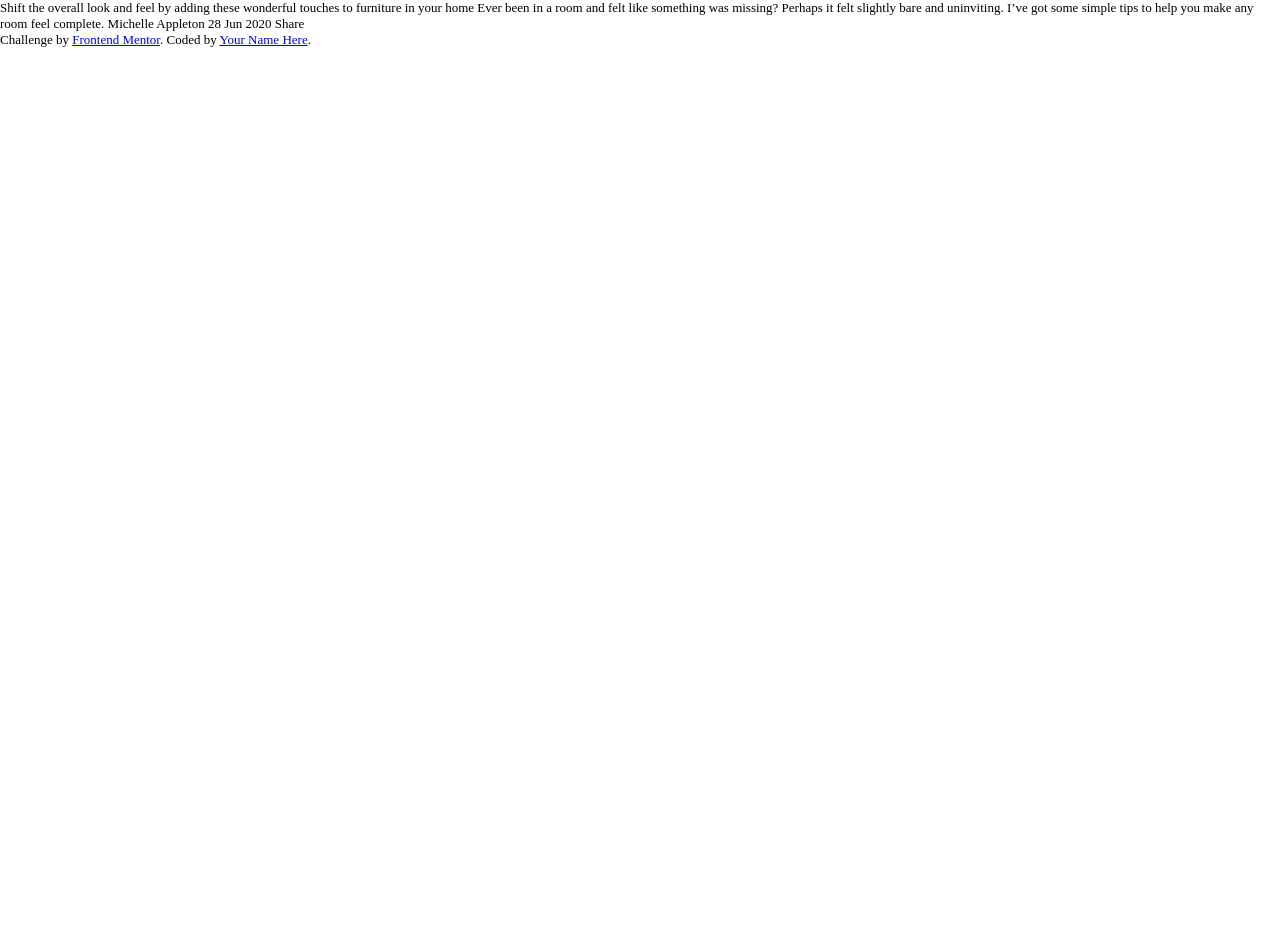
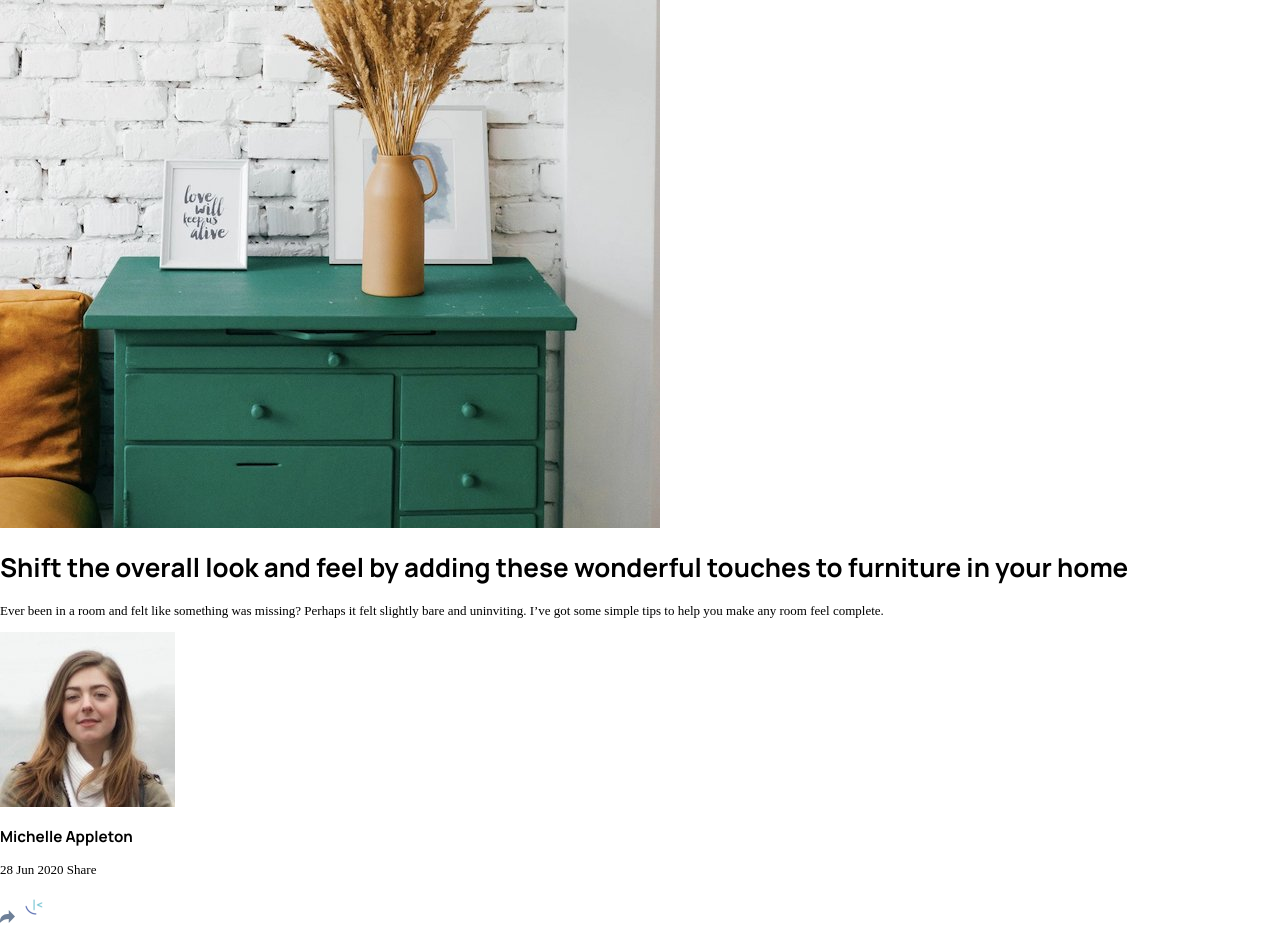
Before and after one commit to mehmet-emin-git/article-preview-component, a plain HTML site: page index.html in a window 1280 px wide. Before the commit the page ends 800 px from the top, so only its background shows below. Drawn offline with Linux system fonts and the light colour scheme.

Commit message:
finishing the markup

```diff
--- a/index.html
+++ b/index.html
@@ -3,30 +3,68 @@
   <head>
     <meta charset="UTF-8" />
     <meta name="viewport" content="width=device-width, initial-scale=1.0" />
-    <!-- displays site properly based on user's device -->
-
+    <meta http-equiv="X-UA-Compatible" content="ie=edge" />
     <link
       rel="icon"
       type="image/png"
       sizes="32x32"
       href="./images/favicon-32x32.png"
     />
-
     <title>Article preview component</title>
     <link rel="stylesheet" href="styles.css" />
   </head>
   <body>
-    Shift the overall look and feel by adding these wonderful touches to
-    furniture in your home Ever been in a room and felt like something was
-    missing? Perhaps it felt slightly bare and uninviting. I’ve got some simple
-    tips to help you make any room feel complete. Michelle Appleton 28 Jun 2020
-    Share
+    <div class="container">
+      <div class="flex">
+        <div class="image">
+          <img src="./images/drawers.jpg" alt="drawers image" />
+        </div>
+        <div class="content">
+          <h1>
+            Shift the overall look and feel by adding these wonderful touches to
+            furniture in your home
+          </h1>
+          <p>
+            Ever been in a room and felt like something was missing? Perhaps it
+            felt slightly bare and uninviting. I’ve got some simple tips to help
+            you make any room feel complete.
+          </p>
+          <div class="user flex">
+            <div class="info">
+              <img
+                src="./images/avatar-michelle.jpg"
+                alt="avatar image"
+                class="avatar"
+              />
+              <div class="name">
+                <h3>Michelle Appleton</h3>
+                <p>28 Jun 2020 Share</p>
+              </div>
+            </div>
+            <div class="social flex">
+              <a href="https://share.com"
+                ><img src="./images/icon-share.svg" alt="share icon"
+              /></a>
+              <a href="https://facebook.com"
+                ><img src="./images/favicon-32x32.png" alt="facebook icon"
+              /></a>
+              <a href="https://twitter.com"
+                ><img src="./images/icon-twitter.svg" alt="twitter icon"
+              /></a>
+              <a href="https://pinterest.com"
+                ><img src="./images/icon-pinterest.svg" alt="pinterest icon"
+              /></a>
+            </div>
+          </div>
+        </div>
+      </div>
+    </div>
 
-    <div class="attribution">
+    <!-- <div class="attribution">
       Challenge by
       <a href="https://www.frontendmentor.io?ref=challenge" target="_blank"
         >Frontend Mentor</a
-      >. Coded by <a href="#">Your Name Here</a>.
-    </div>
+      >. Coded by <a href="#">Mechitaou Mohammed Amine</a>.
+    </div> -->
   </body>
 </html>
```
